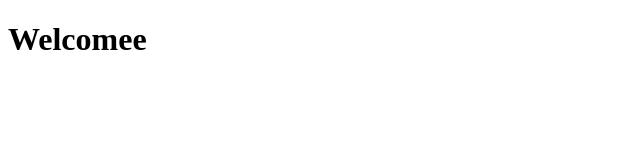
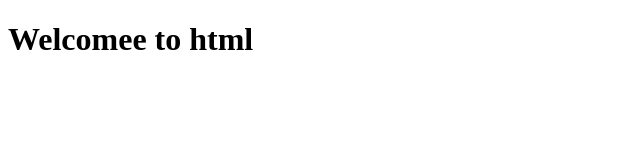
Before and after one commit to girish4219/Html_code, a plain HTML site: page index.html in a window 1280 px wide. Shown: the whole page, without its empty margins (0-640 px from the left). Drawn offline with Linux system fonts and the light colour scheme.

Commit message:
Update index.html

```diff
--- a/index.html
+++ b/index.html
@@ -5,6 +5,6 @@
 	<title></title>
 </head>
 <body>
-<h1>Welcomee</h1>
+<h1>Welcomee to html</h1>
 </body>
 </html>
```
